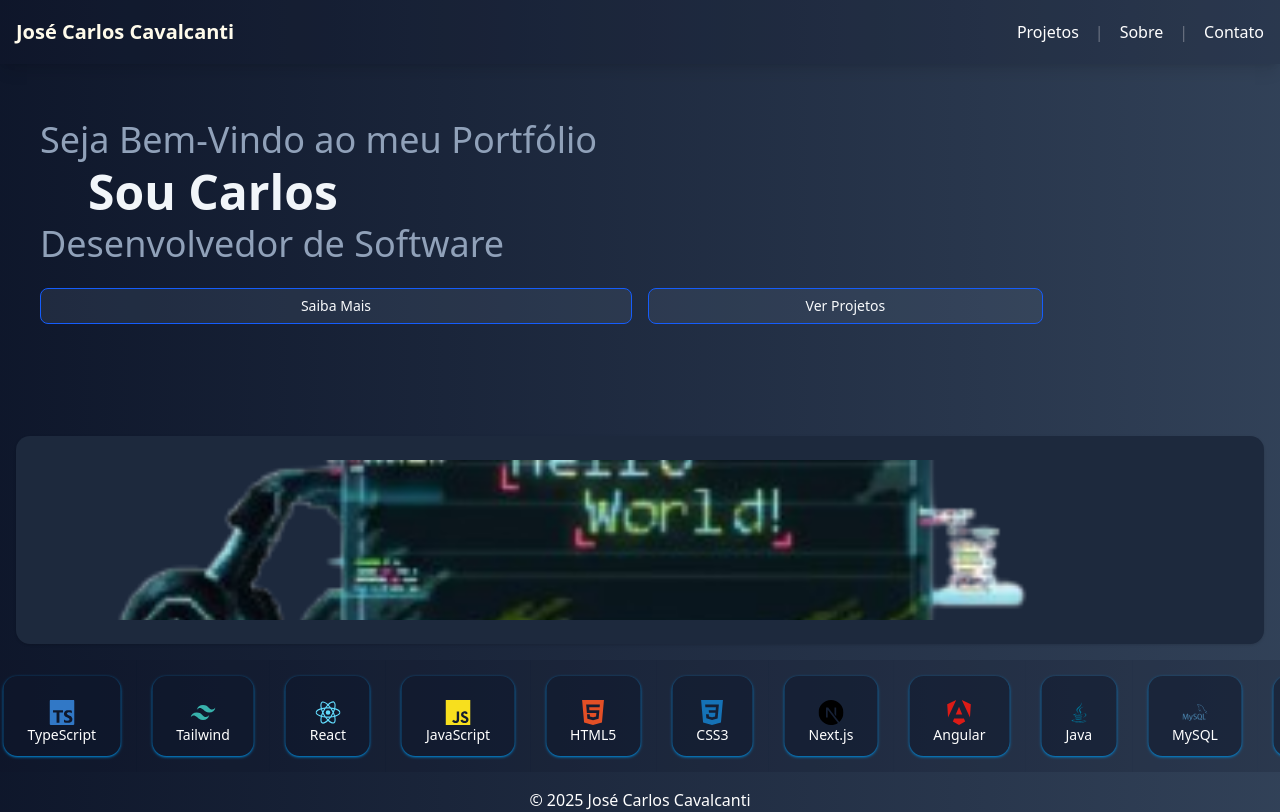
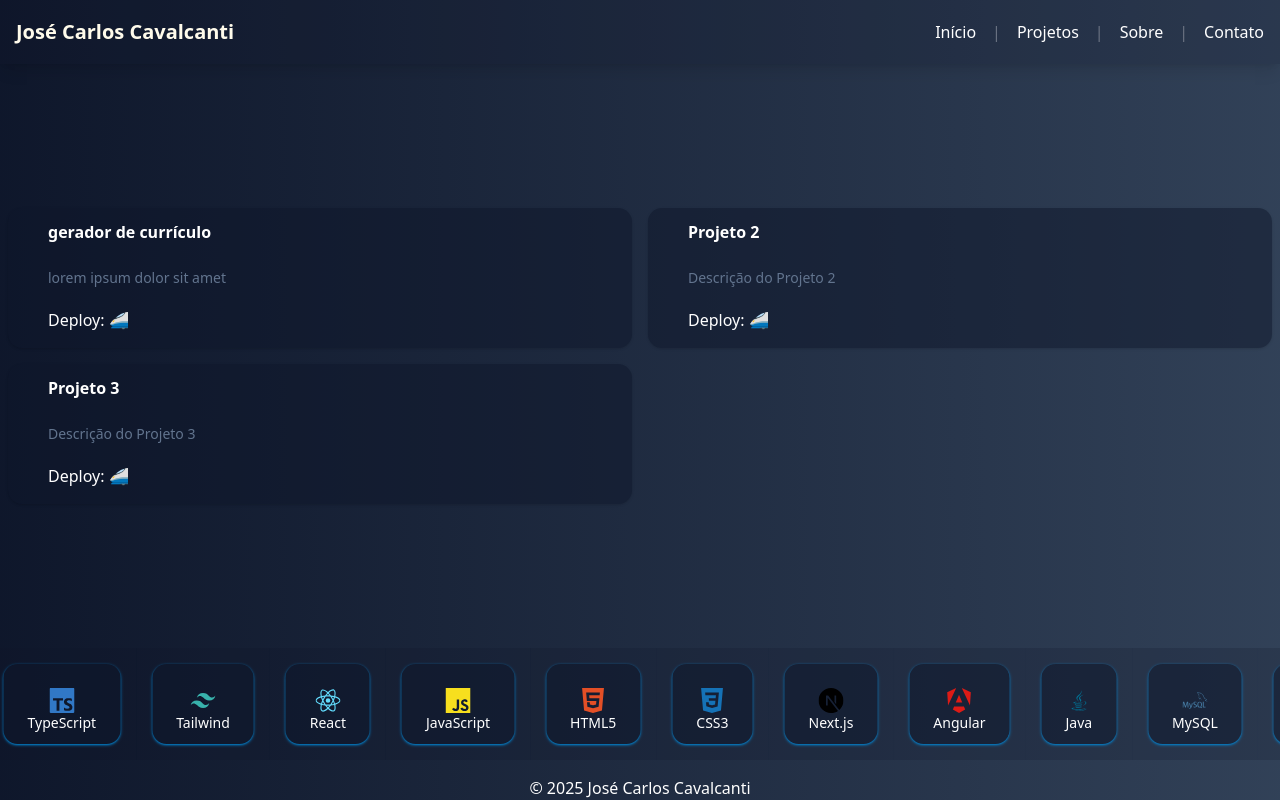
Before and after one commit to htu6n7yi/React-Portfolio, a React (Vite) app: page / in a window 1280 px wide. Both pictures are taken after a click on the button "Ver Projetos". Built offline with nearby package versions, Linux system fonts and the light colour scheme.

Commit message:
add componente projetos

```diff
--- a/src/App.tsx
+++ b/src/App.tsx
@@ -1,13 +1,26 @@
 import { Banner } from "./components/banner/banner";
 import { NavigationMenuComponent } from "./components/banner/nav";
 import { CarouselSpacing } from "./components/banner/carousel";
+import { useState } from "react";
+import Projetos from "./pages/projetos";
 
 function App() {
+  const [mainDefault, setMain] = useState(true);
+
+  // 1. Esta função será responsável por alterar o estado
+  const handleShowProjects = () => {
+    setMain(false); // Altera o estado para exibir a página de projetos
+  };
+
   return (
-    <div className="bg-gradient-to-l from-slate-700 to-slate-900 flex flex-col justify-between">
+    <div className="bg-gradient-to-l from-slate-700 to-slate-900 flex flex-col justify-between min-h-screen">
       <NavigationMenuComponent />
-      <main>
-        <Banner />
+      <main className="">
+        {mainDefault ? (
+          <Banner onShowProjectsClick={handleShowProjects} />
+        ) : (
+          <Projetos />
+        )}
       </main>
       <CarouselSpacing />
     </div>
--- a/src/components/banner/banner.tsx
+++ b/src/components/banner/banner.tsx
@@ -7,7 +7,13 @@ import {
 import { Button } from "../ui/button";
 import image from "/src/assets/gemini.png";
 
-export function Banner() {
+// 1. Definimos uma interface para tipar as props que o Banner vai receber
+interface BannerProps {
+  onShowProjectsClick: () => void; // Informa que esperamos uma função
+}
+
+// 2. Recebemos a prop 'onShowProjectsClick' aqui
+export function Banner({ onShowProjectsClick }: BannerProps) {
   return (
     <div className="p-4 text-amber-100 flex flex-col ">
       <div className="mt-4">
@@ -27,16 +33,18 @@ export function Banner() {
             <div className="grid grid-cols-2 gap-4">
               <Button
                 className="mt-4 inline-flex bg-slate-500/20 hover:bg-slate-700/20 border-slate-600
-            border border-blue-600
-            "
+           border border-blue-600
+          "
               >
                 Saiba Mais
               </Button>
               <Button
                 variant={"default"}
                 className="mt-4 w-4/6 bg-slate-500/20 hover:bg-slate-700/20
-            border-blue-600 border
-            "
+           border-blue-600 border
+          "
+                // 3. Usamos a função recebida pela prop no evento onClick
+                onClick={onShowProjectsClick}
               >
                 Ver Projetos
               </Button>
--- a/src/components/banner/nav.tsx
+++ b/src/components/banner/nav.tsx
@@ -27,6 +27,7 @@ export function NavigationMenuComponent() {
 
   // Lista de links para evitar repetição (boa prática!)
   const navLinks = [
+    { label: "Início", href: "#inicio" },
     { label: "Projetos", href: "#projetos" },
     { label: "Sobre", href: "#sobre" },
     { label: "Contato", href: "#contato" },
@@ -60,7 +61,7 @@ export function NavigationMenuComponent() {
                                     {link.label}
                                 </a>
                             </NavigationMenuItem>
-                            {/* Adiciona o separador "|" apenas entre os itens */}
+                            {/* Adiciona o separador "|" apenas entre os items */}
                             {index < navLinks.length - 1 && (
                                 <span className="text-gray-500">|</span>
                             )}
--- /dev/null
+++ b/src/pages/projetos.tsx
@@ -0,0 +1,40 @@
+import {
+  Card,
+  CardAction,
+  CardContent,
+  CardDescription,
+  CardFooter,
+  CardHeader,
+  CardTitle,
+} from "@/components/ui/card";
+
+const Projetos = () => {
+
+    const dataProjetos = [
+        { title: "gerador de currículo", description: "lorem ipsum dolor sit amet", deploy: "#", repositorio: "#" },
+        { title: "Projeto 2", description: "Descrição do Projeto 2", deploy: "#", repositorio: "#" },
+        { title: "Projeto 3", description: "Descrição do Projeto 3", deploy: "github.com", repositorio: "#" },
+    ];
+
+  return (
+    <div className="p-2 gap-4 grid grid-cols-2 ">
+      {dataProjetos.map((p) => (
+        <Card key={p.title} className="p-4 min-h-35 gap-0 flex justify-between">
+          <CardHeader>
+            <CardTitle>{p.title}</CardTitle>
+          </CardHeader>
+          <CardContent className="gap-2">
+            <CardDescription>{p.description}</CardDescription>
+          </CardContent>
+          <CardFooter>
+            <CardAction>Deploy: <a href={p.deploy}>🚄</a></CardAction>
+          </CardFooter>
+        </Card>
+      ))}
+    </div>
+  );
+};
+
+
+
+export default Projetos;
```
